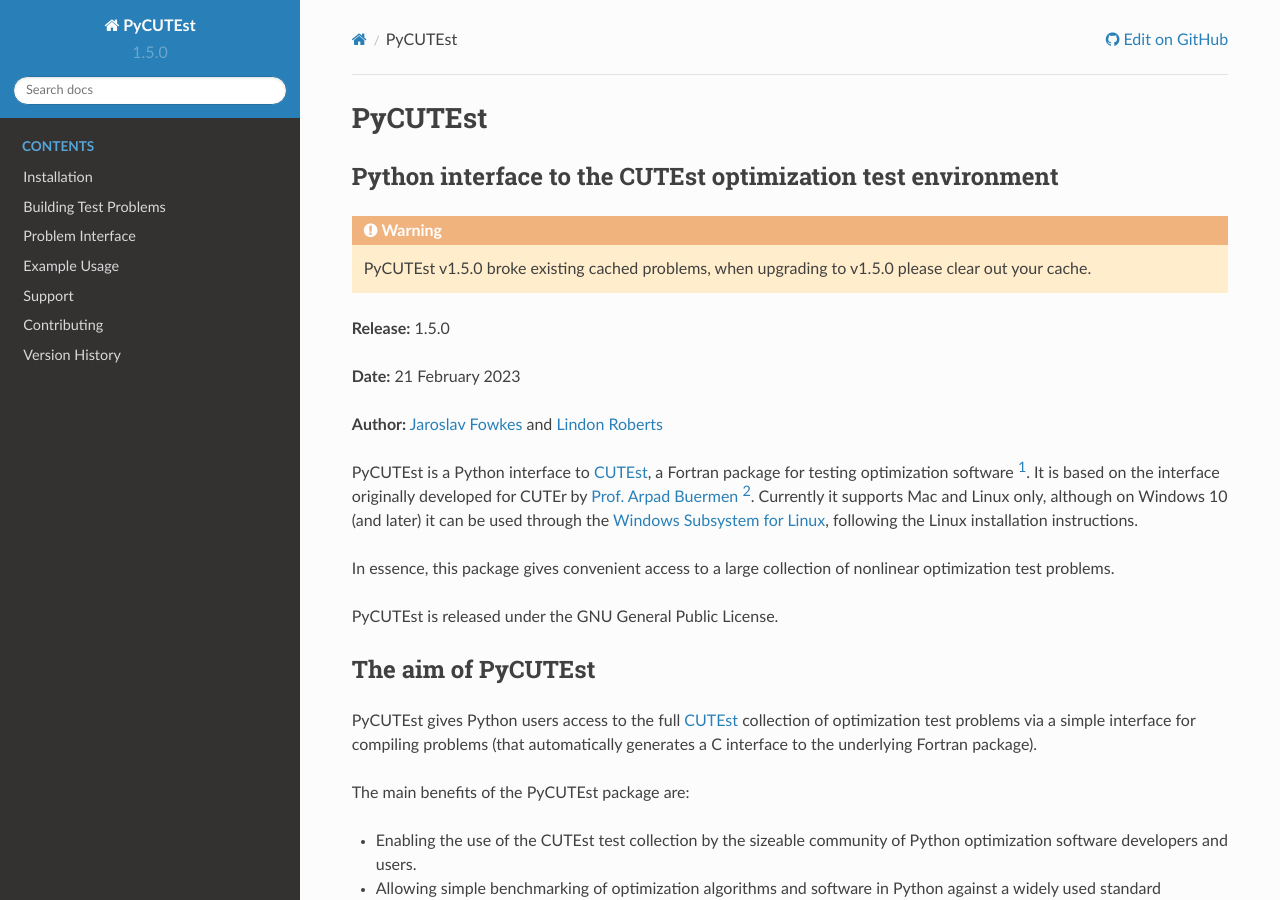
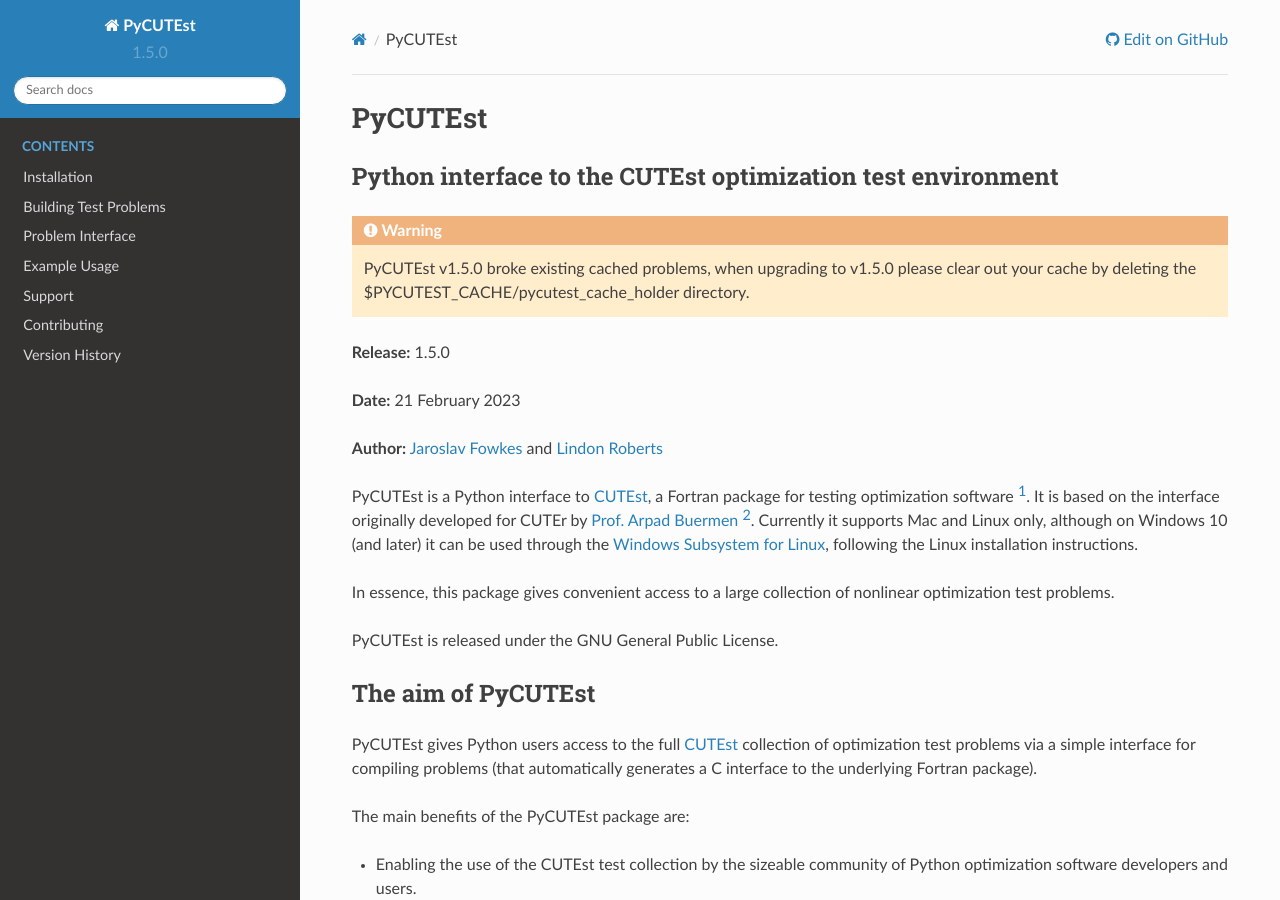
Before and after one commit to jfowkes/pycutest, a Sphinx documentation site: the page built from docs/index.rst, in a window 1280 px wide and 900 px high. Built offline with Sphinx 7.4.7 and the Read the Docs theme 2.0.0, drawn with Linux system fonts in a browser that asks for light colours.

Commit message:
Better signposts for cache breaking

```diff
--- a/README.rst
+++ b/README.rst
@@ -2,7 +2,7 @@
 PyCUTEst: A Python interface to the CUTEst Optimization Test Environment |License| |Build Status| |PyPI Version| |Downloads| |Paper|
 ====================================================================================================================================
 
-**Warning: PyCUTEst v1.5.0 broke existing cached problems, when upgrading to v1.5.0 please clear out your cache.**
+**Warning: PyCUTEst v1.5.0 broke existing cached problems, when upgrading to v1.5.0 please clear out your cache by deleting the $PYCUTEST_CACHE/pycutest_cache_holder directory.**
 
 PyCUTEst is a Python interface to `CUTEst <https://github.com/ralna/CUTEst>`_, a Fortran package for testing optimization software. It is based on the `interface originally developed for CUTEr <http://fides.fe.uni-lj.si/~arpadb/software-pycuter.html>`_ by `Prof. Arpad Buermen <http://www.fe.uni-lj.si/en/the_faculty/staff/alphabetically/55/>`_.
 
--- a/docs/index.rst
+++ b/docs/index.rst
@@ -9,7 +9,7 @@
 ------------------------------------------------------------
 
 .. warning::
-    PyCUTEst v1.5.0 broke existing cached problems, when upgrading to v1.5.0 please clear out your cache.
+    PyCUTEst v1.5.0 broke existing cached problems, when upgrading to v1.5.0 please clear out your cache by deleting the $PYCUTEST_CACHE/pycutest_cache_holder directory.
 
 **Release:** |version|
 
```
